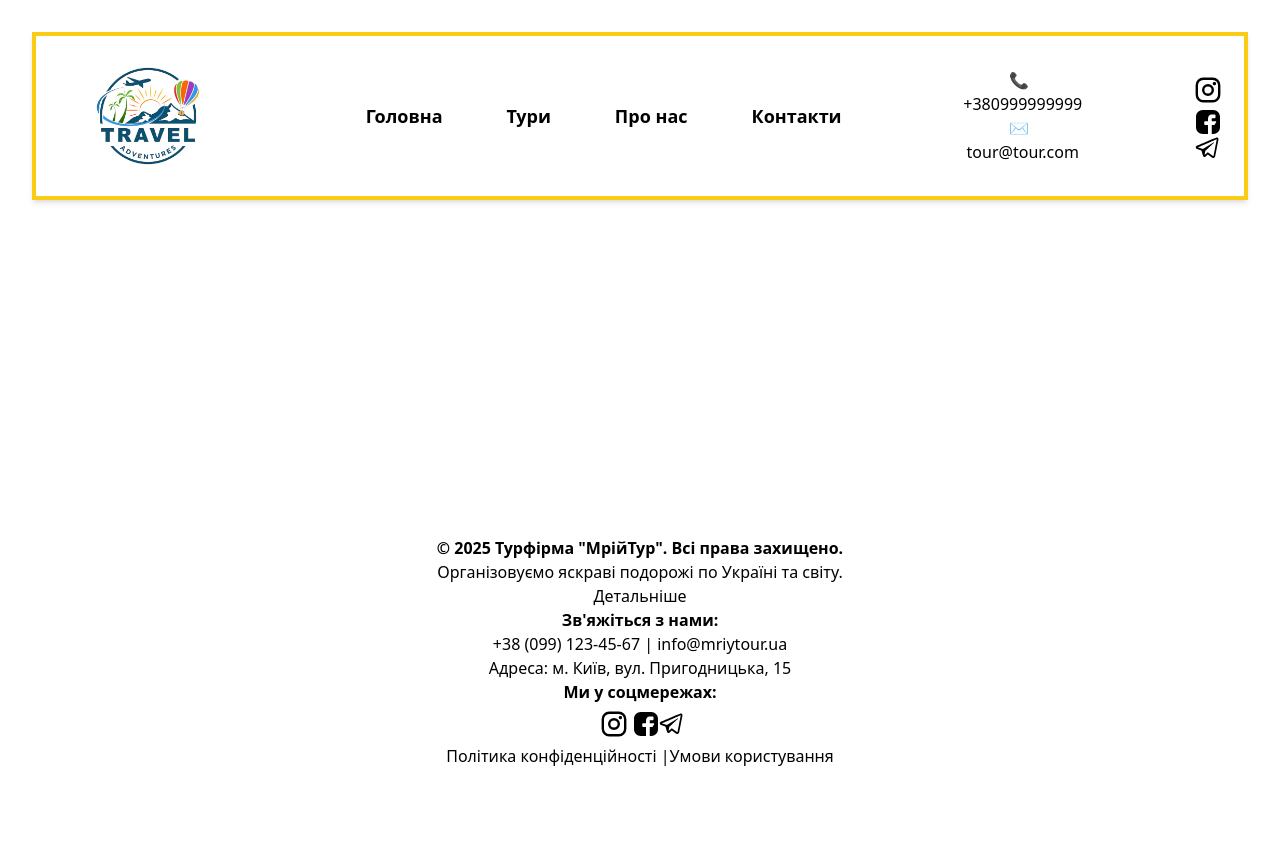
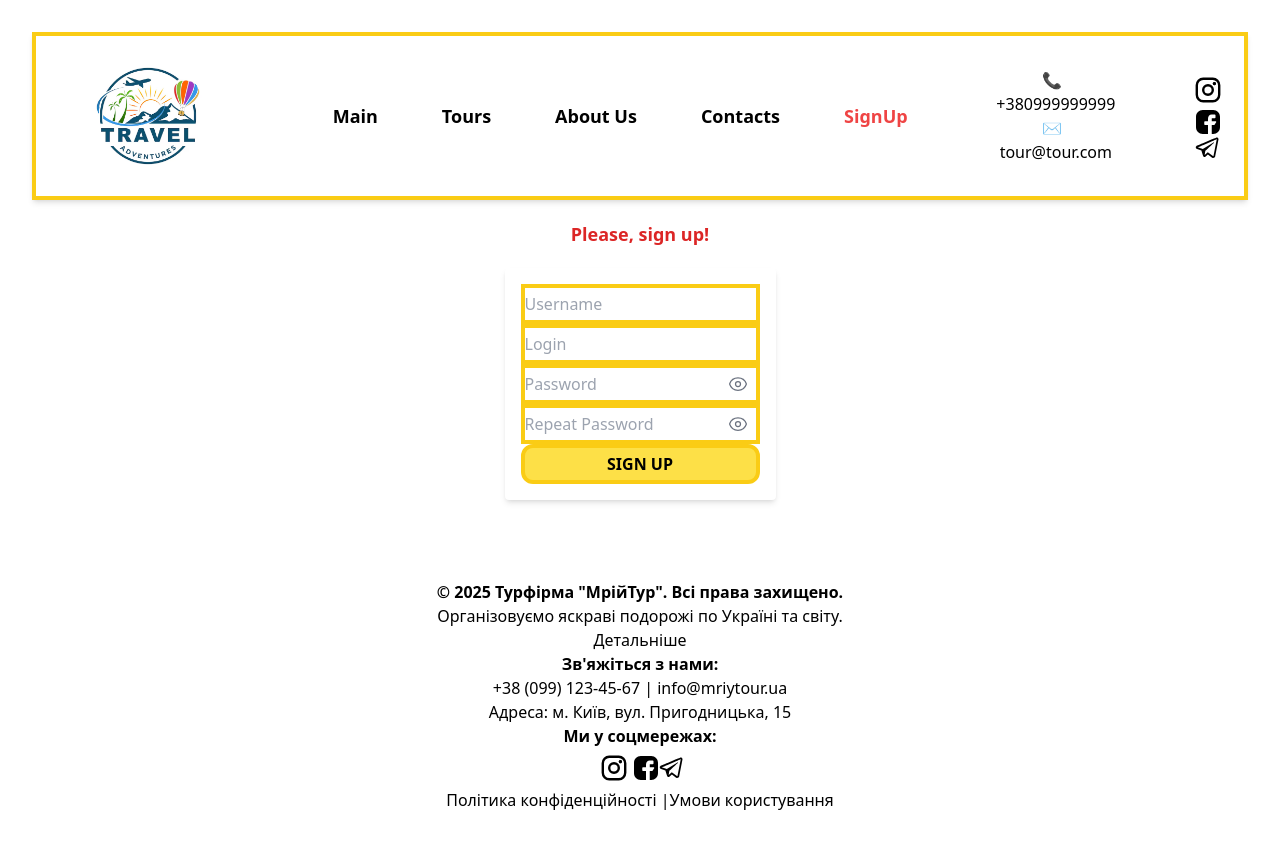
Before and after one commit to anna-manorik/travel-agency, a React (Vite) app: page /signup in a window 1280 px wide. Before the commit the page ends 800 px from the top, so only its background shows below. Built offline with nearby package versions, Linux system fonts and the light colour scheme.

Commit message:
added sign up functionality

```diff
--- a/src/App.tsx
+++ b/src/App.tsx
@@ -13,6 +13,7 @@ import Home from "./pages/Home";
 import Tours from "./pages/Tours";
 import About from "./pages/About";
 import Contacts from "./pages/Contacts";
+import SignupForm from './pages/SignupForm'
 
 function App() {
   const [taskList, setTaskList] = useState<TaskProps[]>([])
@@ -91,10 +92,11 @@ function App() {
     <>
       <Header />
             <Routes>
-                <Route path="/" element={<Home />} />
+                <Route path="/home" element={<Home />} />
                 <Route path="/tours" element={<Tours />} />
                 <Route path="/about" element={<About />} />
                 <Route path="/contacts" element={<Contacts />} />
+                <Route path="/signup" element={<SignupForm />} />
             </Routes>
       <Footer />
 
--- a/src/components/Header.tsx
+++ b/src/components/Header.tsx
@@ -53,28 +53,35 @@ const Header = () => {
                             `px-4 py-2 font-semibold transition duration-300 ${
                             isActive ? "text-red-500" : "text-black"
                             }`
-                        }>Головна</NavLink>
+                        }>Main</NavLink>
                     </li>
                     <li>
                         <NavLink  to="/tours" className={({ isActive }) =>
                             `px-4 py-2 font-semibold transition duration-300 ${
                             isActive ? "text-red-500" : "text-black"
                             }`
-                        }>Тури</NavLink >
+                        }>Tours</NavLink >
                     </li>
                     <li>
                         <NavLink to="/about" className={({ isActive }) =>
                             `px-4 py-2 font-semibold transition duration-300 ${
                             isActive ? "text-red-500" : "text-black"
                             }`
-                        }>Про нас</NavLink>
+                        }>About Us</NavLink>
                     </li>
                     <li>
                         <NavLink to="/contacts" className={({ isActive }) =>
                             `px-4 py-2 font-semibold transition duration-300 ${
                             isActive ? "text-red-500" : "text-black"
                             }`
-                        }>Контакти</NavLink>
+                        }>Contacts</NavLink>
+                    </li>
+                    <li>
+                        <NavLink to="/signup" className={({ isActive }) =>
+                            `px-4 py-2 font-semibold transition duration-300 ${
+                            isActive ? "text-red-500" : "text-black"
+                            }`
+                        }>SignUp</NavLink>
                     </li>
                 </ul>
             </nav>
--- /dev/null
+++ b/src/pages/SignupForm.tsx
@@ -0,0 +1,118 @@
+import { createUserWithEmailAndPassword } from "firebase/auth";
+import { useState } from 'react'
+import { useNavigate } from 'react-router-dom'
+import { Formik, Form, Field, ErrorMessage, FormikHelpers } from 'formik';
+import * as Yup from 'yup';
+import { EyeIcon, EyeSlashIcon } from '@heroicons/react/24/outline';
+import { getFirestore } from "firebase/firestore";
+import { getAuth } from "firebase/auth";
+import { initializeApp } from "firebase/app";
+import { firebaseConfig } from '../config/firebase.ts';
+
+const app = initializeApp(firebaseConfig);
+const db = getFirestore(app);
+const auth = getAuth(app);
+export {app, auth, db}
+
+type NewUser = {
+    username: string;
+    email: string,
+    password: string;
+    confirmPassword: string
+};
+
+const initialValues = {
+    username: '',
+    email: '',
+    password: '',
+    confirmPassword: ''
+}
+
+const validationSchema = Yup.object({
+    username: Yup.string()
+        .required('*required'),
+    email: Yup.string()
+      .email('invalid email')
+      .required('*required'),
+    password: Yup.string()
+      .min(6, 'min 6 symbols')
+      .required('*required'),
+    confirmPassword: Yup.string()
+    .oneOf([Yup.ref('password')], 'Passwords are not equal!')
+    .required('*required'),
+  });
+
+const SignupForm = () => {
+    const [user, setUser] = useState<NewUser | null>(null)
+    const [showPassword, setShowPassword] = useState(false)
+    const [isSignedup, setIsSignedup] = useState(false)
+    const navigate = useNavigate();
+
+    const handleSignUp = async (values: NewUser, actions: FormikHelpers<NewUser>) => {
+        try {
+            await signup(values.email, values.password);
+            setUser(values)
+            setIsSignedup(true)
+            actions.resetForm()
+            navigate('/home');
+            console.log('User registered successfully!');
+          } catch (error) {
+            console.error('Registration error:', error);
+          }
+    }
+
+    const signup = async (email: string, password: string) => {
+        await createUserWithEmailAndPassword(auth, email, password);
+    };
+
+    return (
+        <div className='flex flex-col items-center'>
+            {isSignedup
+                ? (<span className='text-lg font-bold p-5 text-green-800'>{user?.username}, thank you for registration!</span>)
+                : (<span className='text-lg font-bold p-5 text-red-600'>Please, sign up!</span>)
+            }
+                <Formik initialValues={initialValues} onSubmit={(values, actions) => {handleSignUp(values, actions)}} validationSchema={validationSchema}>
+                    <Form className="flex flex-col mb-10 max-w-md mx-auto p-4 bg-white rounded shadow-md">
+                        <Field as="input" name="username" type="text" placeholder="Username" className="h-10 border-4 border-yellow-400" />
+                        <ErrorMessage name="username" component="div" className="text-red-500 text-sm" />
+
+                        <Field as="input" name="email" type="email" placeholder="Login" className="h-10 border-4 border-yellow-400" />
+                        <ErrorMessage name="email" component="div" className="text-red-500 text-sm" />
+
+                        <div className="relative">
+                            <Field as="input" name="password" type={showPassword ? 'text' : 'password'} placeholder="Password" className="h-10 border-4 border-yellow-400" />
+                            <button
+                                type="button"
+                                onClick={() => setShowPassword((prev) => !prev)}
+                                className="absolute right-3 top-1/2 transform -translate-y-1/2 text-gray-500"
+                            >
+                                {showPassword
+                                ? (<EyeSlashIcon className="h-5 w-5" />)
+                                : (<EyeIcon className="h-5 w-5" />)}
+                            </button>
+                            <ErrorMessage name="password" component="div" className="text-red-500 text-sm" />
+                        </div>
+
+                        <div className="relative">
+                            <Field as="input" name="confirmPassword" type={showPassword ? 'text' : 'password'} placeholder="Repeat Password" className="h-10 border-4 border-yellow-400" />
+                            <button
+                                type="button"
+                                onClick={() => setShowPassword((prev) => !prev)}
+                                className="absolute right-3 top-1/2 transform -translate-y-1/2 text-gray-500"
+                            >
+                                {showPassword
+                                ? (<EyeSlashIcon className="h-5 w-5" />)
+                                : (<EyeIcon className="h-5 w-5" />)}
+                            </button>
+                            <ErrorMessage name="confirmPassword" component="div" className="text-red-500 text-sm" />
+                        </div>
+
+                        <button type="submit" onClick={() => handleSignUp} className="h-10 border-4 border-yellow-400 rounded-xl bg-yellow-300 font-bold">SIGN UP</button>
+                    </Form>
+                </Formik>
+
+            </div>
+    )
+}
+
+export default SignupForm
```
